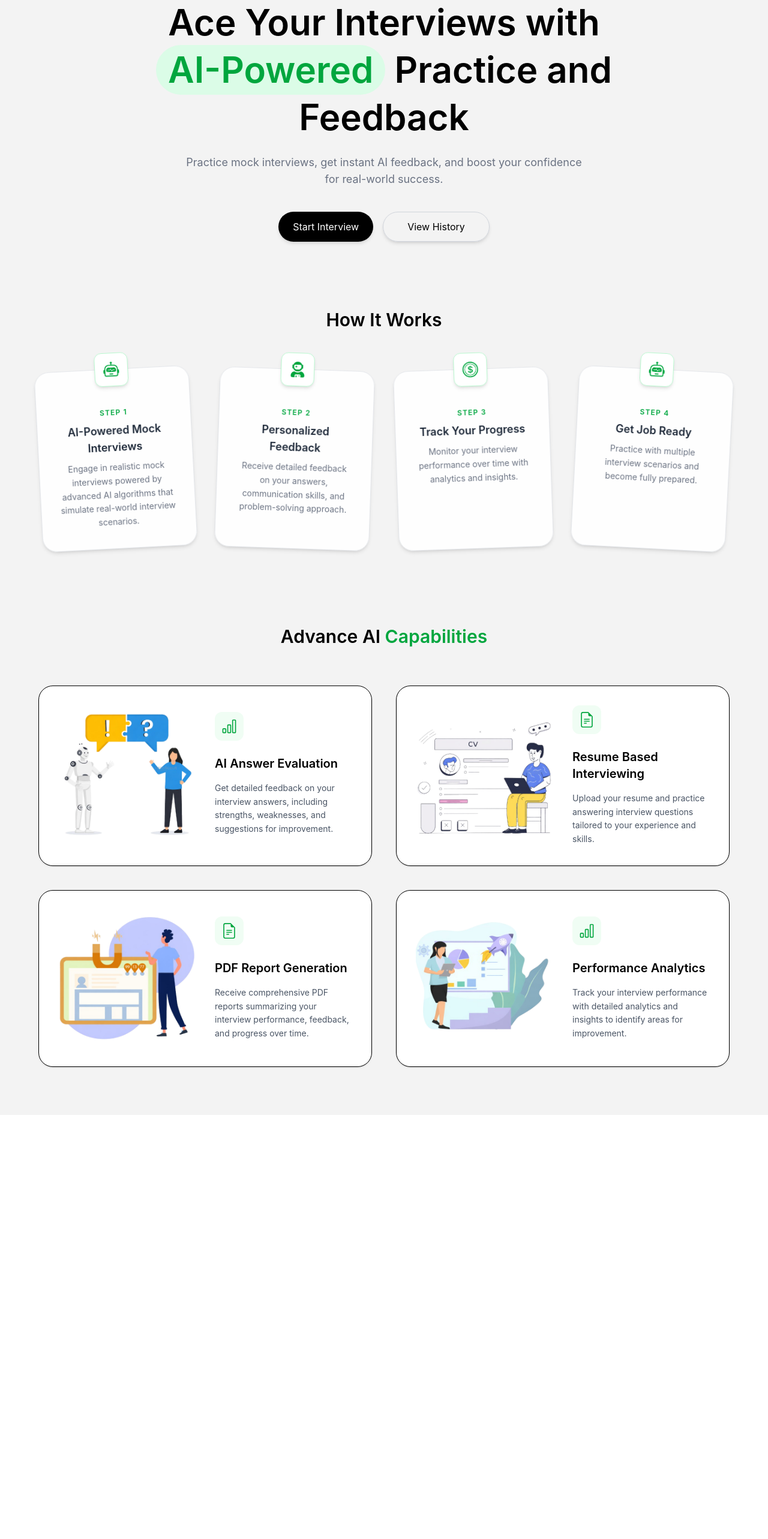
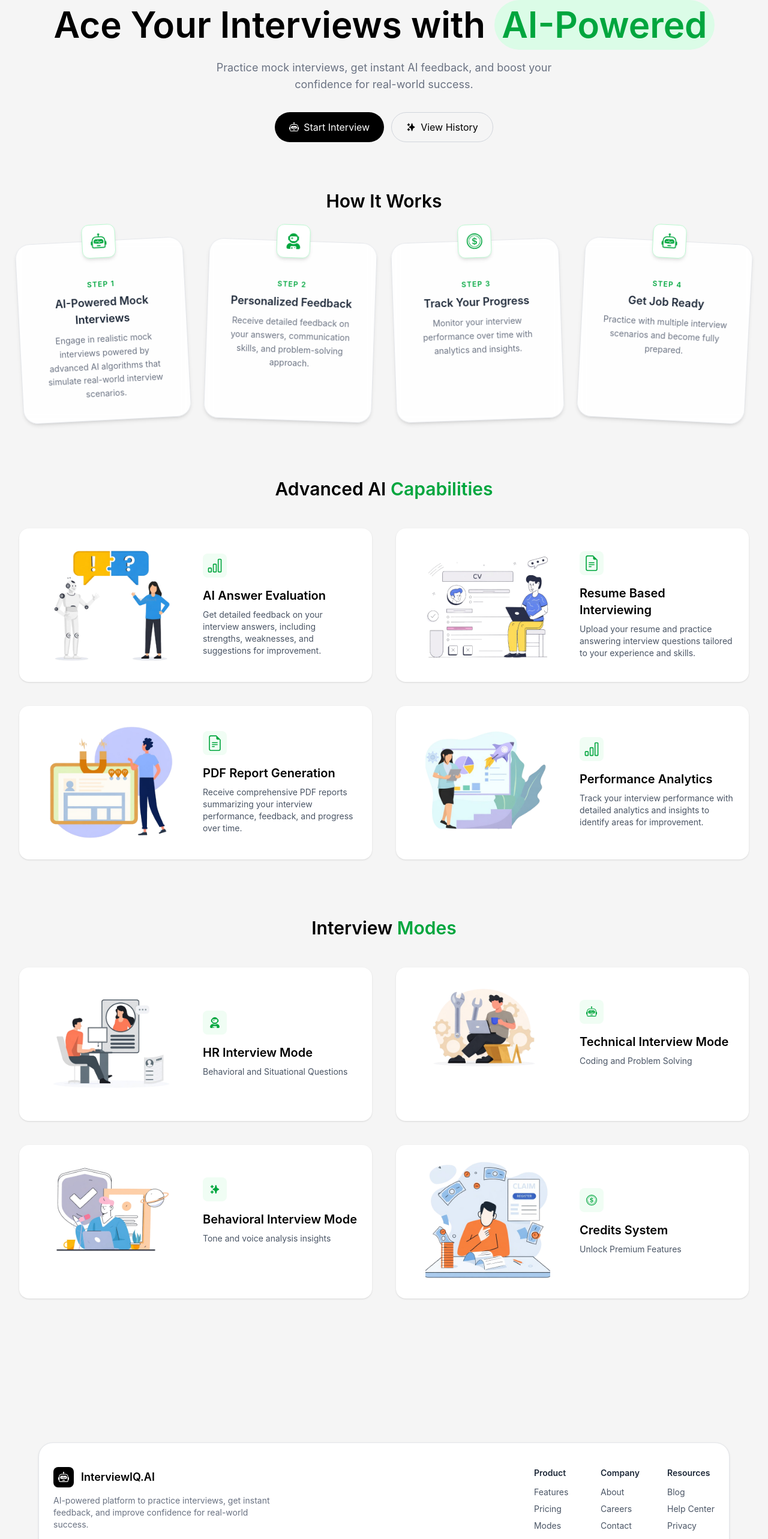
Before and after one commit to iamradhesh/AiInt, a React (Vite) app in the folder client/: page / in a window 1280 px wide. Shown: the part 234-2800 px from the top of the page at 60% size. Before the commit the page ends 2093 px from the top, so only its background shows below. Built offline with nearby package versions, Linux system fonts and the light colour scheme; no server answers.

Commit message:
home page completed

```diff
--- /dev/null
+++ b/client/src/components/Footer.tsx
@@ -0,0 +1,81 @@
+import React from "react";
+import { BsRobot } from "react-icons/bs";
+import { FaGithub, FaLinkedin, FaTwitter } from "react-icons/fa";
+
+const Footer = () => {
+  return (
+    <footer className="bg-[#f5f5f5] px-4 pt-16 pb-8">
+      <div className="max-w-6xl mx-auto bg-white rounded-3xl shadow-sm border border-gray-200 px-6 py-10">
+
+        {/* Top Section */}
+        <div className="flex flex-col md:flex-row md:justify-between gap-10">
+
+          {/* Brand */}
+          <div className="text-center md:text-left">
+            <div className="flex justify-center md:justify-start items-center gap-3 mb-3">
+              <div className="bg-black text-white p-2 rounded-lg">
+                <BsRobot size={18} />
+              </div>
+              <h2 className="text-lg font-semibold">InterviewIQ.AI</h2>
+            </div>
+
+            <p className="text-gray-500 text-sm max-w-sm mx-auto md:mx-0">
+              AI-powered platform to practice interviews, get instant feedback,
+              and improve confidence for real-world success.
+            </p>
+          </div>
+
+          {/* Links */}
+          <div className="grid grid-cols-2 sm:grid-cols-3 gap-8 text-sm text-gray-600 text-center md:text-left">
+
+            <div>
+              <h4 className="font-semibold mb-3 text-gray-800">Product</h4>
+              <ul className="space-y-2">
+                <li className="hover:text-black cursor-pointer">Features</li>
+                <li className="hover:text-black cursor-pointer">Pricing</li>
+                <li className="hover:text-black cursor-pointer">Modes</li>
+              </ul>
+            </div>
+
+            <div>
+              <h4 className="font-semibold mb-3 text-gray-800">Company</h4>
+              <ul className="space-y-2">
+                <li className="hover:text-black cursor-pointer">About</li>
+                <li className="hover:text-black cursor-pointer">Careers</li>
+                <li className="hover:text-black cursor-pointer">Contact</li>
+              </ul>
+            </div>
+
+            <div>
+              <h4 className="font-semibold mb-3 text-gray-800">Resources</h4>
+              <ul className="space-y-2">
+                <li className="hover:text-black cursor-pointer">Blog</li>
+                <li className="hover:text-black cursor-pointer">Help Center</li>
+                <li className="hover:text-black cursor-pointer">Privacy</li>
+              </ul>
+            </div>
+
+          </div>
+        </div>
+
+        {/* Divider */}
+        <div className="border-t border-gray-200 my-8"></div>
+
+        {/* Bottom Section */}
+        <div className="flex flex-col sm:flex-row justify-between items-center gap-4 text-sm text-gray-500">
+
+          <p>© {new Date().getFullYear()} InterviewIQ.AI. All rights reserved.</p>
+
+          {/* Social Icons */}
+          <div className="flex items-center gap-4 text-lg">
+            <FaGithub className="cursor-pointer hover:text-black transition" />
+            <FaLinkedin className="cursor-pointer hover:text-black transition" />
+            <FaTwitter className="cursor-pointer hover:text-black transition" />
+          </div>
+        </div>
+      </div>
+    </footer>
+  );
+};
+
+export default Footer;
--- /dev/null
+++ b/client/src/data/modes.tsx
@@ -0,0 +1,32 @@
+import { FaUserAstronaut } from "react-icons/fa";
+import { BsRobot } from "react-icons/bs";
+import { HiSparkles } from "react-icons/hi";
+import { BsCoin } from "react-icons/bs";
+import { hrImg, techImg, confidenceImg, creditImg } from "../assets";
+
+export const modes = [
+    {
+        img: hrImg,
+        title: "HR Interview Mode",
+        description: "Behavioral and Situational Questions",
+        icon: <FaUserAstronaut />,
+    },
+    {
+        img: techImg,
+        title: "Technical Interview Mode",
+        description: "Coding and Problem Solving",
+        icon: <BsRobot />,
+    },
+    {
+        img: confidenceImg,
+        title: "Behavioral Interview Mode",
+        description: "Tone and voice analysis insights",
+        icon: <HiSparkles />,
+    },
+    {
+        img: creditImg,
+        title: "Credits System",
+        description: "Unlock Premium Features",
+        icon: <BsCoin />,
+    },
+];
--- a/client/src/pages/Home.tsx
+++ b/client/src/pages/Home.tsx
@@ -3,202 +3,205 @@ import Navbar from "../components/Navbar";
 import { useSelector } from "react-redux";
 import type { RootState } from "../types/store";
 import { motion } from "framer-motion";
-import { BsRobot, BsCoin } from "react-icons/bs";
+import { BsRobot } from "react-icons/bs";
 import { HiSparkles } from "react-icons/hi";
+
 import AuthModel from "../components/AuthModel";
 import { useNavigate } from "react-router-dom";
-import { FaUserAstronaut } from "react-icons/fa";
-
-import {
-  evalImg,
-  hrImg,
-  techImg,
-  confidenceImg,
-  creditImg,
-  resumeImg,
-  pdfImg,
-  analyticsImg,
-} from "../assets";
 
 import StepCard from "../components/StepCard";
 import { steps } from "../data/steps";
 import { imagesData } from "../data/image";
+import { modes } from "../data/modes";
+import Footer from "../components/Footer";
 
 const Home = () => {
   const navigate = useNavigate();
   const [showAuthModal, setShowAuthModal] = React.useState(false);
   const userData = useSelector((state: RootState) => state.user.userData);
 
-  // const steps = [
-  //   {
-  //     icon: <BsRobot size={26} />,
-  //     step: "STEP 1",
-  //     title: "AI-Powered Mock Interviews",
-  //     description:
-  //       "Engage in realistic mock interviews powered by advanced AI algorithms that simulate real-world interview scenarios.",
-  //   },
-  //   {
-  //     icon: <FaUserAstronaut size={26} />,
-  //     step: "STEP 2",
-  //     title: "Personalized Feedback",
-  //     description:
-  //       "Receive detailed feedback on your answers, communication skills, and problem-solving approach to improve your performance.",
-  //   },
-  //   {
-  //     icon: <BsCoin size={26} />,
-  //     step: "STEP 3",
-  //     title: "Track Your Progress",
-  //     description:
-  //       "Monitor your interview performance over time with analytics and insights to identify strengths and areas for improvement.",
-  //   },
-  //   {
-  //     icon: <BsRobot size={26} />,
-  //     step: "STEP 4",
-  //     title: "Get Job Ready",
-  //     description:
-  //       "Practice with multiple interview scenarios and become fully prepared to confidently face real company interviews.",
-  //   },
-  // ];
-
   return (
-    <div className="min-h-screen bg-[#f3f3f3] flex flex-col">
+    <div className="min-h-screen bg-[#f5f5f5] flex flex-col">
       <Navbar />
 
-      <div className="flex flex-col px-6 py-20">
-        <div className="max-w-6xl mx-auto">
+      <div className="flex flex-col px-4 sm:px-6 md:px-8 py-16 md:py-20">
+        <div className="max-w-7xl mx-auto w-full">
+
           {/* Badge */}
           <div className="flex justify-center mb-6">
-            <div className="bg-gray-100 text-sm px-4 py-2 rounded-full flex items-center gap-2">
-              <HiSparkles className="text-green-600" size={18} />
-              <span className="text-gray-600 font-semibold">
+            <div className="bg-gray-100 text-xs sm:text-sm px-4 py-2 rounded-full flex items-center gap-2">
+              <HiSparkles className="text-green-600" />
+              <span className="text-gray-600 font-medium">
                 AI-Powered Interview Platform
               </span>
             </div>
           </div>
 
-          {/* Hero */}
-          <div className="text-center mb-28 mt-4">
+          {/* Hero Section */}
+          <div className="text-center mb-20 mt-4">
             <motion.h1
               initial={{ opacity: 0, y: 30 }}
               animate={{ opacity: 1, y: 0 }}
-              transition={{ duration: 0.8, delay: 0.2 }}
-              className="text-4xl md:text-6xl font-semibold leading-tight max-w-4xl mx-auto"
+              transition={{ duration: 0.8 }}
+              className="text-3xl sm:text-4xl md:text-5xl lg:text-6xl font-semibold leading-tight"
             >
               Ace Your Interviews with{" "}
-              <span className="bg-green-100 text-green-600 px-5 py-1 rounded-full inline-block">
+              <span className="bg-green-100 text-green-600 px-3 py-1 rounded-full inline-block">
                 AI-Powered
-              </span>{" "}
-              Practice and Feedback
+              </span>
             </motion.h1>
 
             <motion.p
               initial={{ opacity: 0, y: 20 }}
               animate={{ opacity: 1, y: 0 }}
-              transition={{ duration: 0.8, delay: 0.4 }}
-              className="text-gray-500 mt-6 max-w-2xl mx-auto text-lg"
+              transition={{ delay: 0.2 }}
+              className="text-gray-500 mt-4 text-sm sm:text-base md:text-lg max-w-xl mx-auto"
             >
               Practice mock interviews, get instant AI feedback, and boost your
               confidence for real-world success.
             </motion.p>
 
             {/* Buttons */}
-            <div className="flex flex-wrap justify-center gap-4 mt-10">
+            <div className="flex flex-col sm:flex-row justify-center gap-3 mt-8">
               <motion.button
+                whileTap={{ scale: 0.95 }}
                 onClick={() => {
-                  if (!userData) {
-                    setShowAuthModal(true);
-                    return;
-                  }
+                  if (!userData) return setShowAuthModal(true);
                   navigate("/interview");
                 }}
-                whileHover={{ scale: 1.05 }}
-                whileTap={{ scale: 0.95 }}
-                className="bg-black text-white px-6 py-3 rounded-full shadow-md"
+                className="flex items-center justify-center gap-2 bg-black text-white px-6 py-3 rounded-full"
               >
-                Start Interview
+                <BsRobot /> Start Interview
               </motion.button>
 
               <motion.button
+                whileTap={{ scale: 0.95 }}
                 onClick={() => {
-                  if (!userData) {
-                    setShowAuthModal(true);
-                    return;
-                  }
+                  if (!userData) return setShowAuthModal(true);
                   navigate("/history");
                 }}
-                whileHover={{ scale: 1.05 }}
-                whileTap={{ scale: 0.95 }}
-                className="border border-gray-300 px-10 py-3 rounded-full shadow-md hover:bg-gray-100"
+                className="flex items-center justify-center gap-2 border border-gray-300 px-6 py-3 rounded-full hover:bg-gray-100"
               >
-                View History
+                <HiSparkles /> View History
               </motion.button>
             </div>
           </div>
 
-          {/* Section Title */}
-          <h2 className="text-3xl font-semibold text-center mb-16">
+          {/* How it works */}
+          <h2 className="text-2xl sm:text-3xl font-semibold text-center mb-12">
             How It Works
           </h2>
 
-          {/* Cards */}
-
-          <div className="grid grid-cols-1 sm:grid-cols-2 lg:grid-cols-4 gap-10 max-w-7xl mx-auto mb-28">
+          <div className="grid grid-cols-1 sm:grid-cols-2 lg:grid-cols-4 gap-6 md:gap-8 mb-24">
             {steps.map((item, index) => (
               <StepCard key={index} index={index} {...item} />
             ))}
           </div>
-          <div className="mb-32"></div>
+
+          {/* AI Capabilities */}
+          <div className="mb-24">
             <motion.h2
               initial={{ opacity: 0, y: 30 }}
               whileInView={{ opacity: 1, y: 0 }}
-            transition={{ duration: 0.6 }}
               viewport={{ once: true }}
-            className="text-3xl font-semibold text-center mb-16"
+              className="text-2xl sm:text-3xl font-semibold text-center mb-12"
             >
-            Advance AI <span className="text-green-600">Capabilities</span>
+              Advanced AI <span className="text-green-600">Capabilities</span>
             </motion.h2>
 
-          <div className="grid md:grid-cols-2 gap-10">
-            {imagesData?.map((item, index) => (
+            <div className="grid grid-cols-1 md:grid-cols-2 gap-6 md:gap-10">
+              {imagesData.map((item, index) => (
                 <motion.div
                   key={index}
-                initial={{ opacity: 0, y: 30 }}
-                whileInView={{ opacity: 1, y: 0 }}
-                transition={{ duration: 0.6, delay: index * 0.2 }}
                   whileHover={{ scale: 1.02 }}
-                viewport={{ once: true }}
-                className="bg-white border border-gray-2 rounded-3xl p-8
-                shadow-sm hover:shadow-xl transition-all"
+                  className="bg-white rounded-2xl p-5 sm:p-6 shadow-sm hover:shadow-lg transition"
                 >
-                <div className="flex flex-col md:flex-row items-center gap-8">
+                  <div className="flex flex-col md:flex-row gap-6 items-center">
+
                     <div className="w-full md:w-1/2 flex justify-center">
                       <img
                         src={item.image}
                         alt={item.title}
-                      loading="lazy"
-                      className="w-full h-auto object-contain max-h-64 rounded-2xl"
+                        className="max-h-52 object-contain"
                       />
                     </div>
-                  <div className="w-full md:w-1/2">
-                    <div
-                      className="bg-green-50 text-green-600 w-12 h-12 rounded-xl flex
-                    items-center justify-center mb-6"
-                    >
+
+                    <div className="w-full md:w-1/2 text-center md:text-left">
+                      <div className="bg-green-50 text-green-600 w-10 h-10 flex items-center justify-center rounded-lg mb-4 mx-auto md:mx-0 text-lg">
                         {item.icon}
                       </div>
-                    <h3 className="text-xl font-semibold mb-4">{item.title}</h3>
-                    <p className="text-gray-600 text-sm leading-relaxed">
+
+                      <h3 className="text-lg sm:text-xl font-semibold mb-2">
+                        {item.title}
+                      </h3>
+
+                      <p className="text-gray-600 text-sm">
                         {item.description}
                       </p>
                     </div>
+
                   </div>
                 </motion.div>
               ))}
             </div>
           </div>
+
+          {/* Modes */}
+          <div className="mb-24">
+            <motion.h2
+              initial={{ opacity: 0, y: 30 }}
+              whileInView={{ opacity: 1, y: 0 }}
+              whileHover={{ y: -6 }}
+              viewport={{ once: true }}
+              className="text-2xl sm:text-3xl font-semibold text-center mb-12"
+            >
+              Interview <span className="text-green-600">Modes</span>
+            </motion.h2>
+
+            <div className="grid grid-cols-1 md:grid-cols-2 gap-6 md:gap-10">
+              {modes.map((item, index) => (
+                <motion.div
+                  key={index}
+                  whileHover={{ scale: 1.02 }}
+                  className="bg-white rounded-2xl p-5 sm:p-6 shadow-sm hover:shadow-lg transition"
+                >
+                  <div className="flex flex-col md:flex-row gap-6 items-center">
+
+                    <div className="w-full md:w-1/2 flex justify-center">
+                      <img
+                        src={item.img}
+                        alt={item.title}
+                        className="max-h-52 object-contain"
+                      />
                     </div>
 
-      {showAuthModal && <AuthModel onClose={() => setShowAuthModal(false)} />}
+                    <div className="w-full md:w-1/2 text-center md:text-left">
+                      <div className="bg-green-50 text-green-600 w-10 h-10 flex items-center justify-center rounded-lg mb-4 mx-auto md:mx-0 text-lg">
+                        {item.icon}
+                      </div>
+
+                      <h3 className="text-lg sm:text-xl font-semibold mb-2">
+                        {item.title}
+                      </h3>
+
+                      <p className="text-gray-600 text-sm">
+                        {item.description}
+                      </p>
+                    </div>
+
+                  </div>
+                </motion.div>
+              ))}
+            </div>
+          </div>
+
+        </div>
+      </div>
+
+      {showAuthModal && (
+        <AuthModel onClose={() => setShowAuthModal(false)} />
+      )}
+      <Footer />
     </div>
   );
 };
```
Lines whose indentation alone changed are shown as unchanged.
